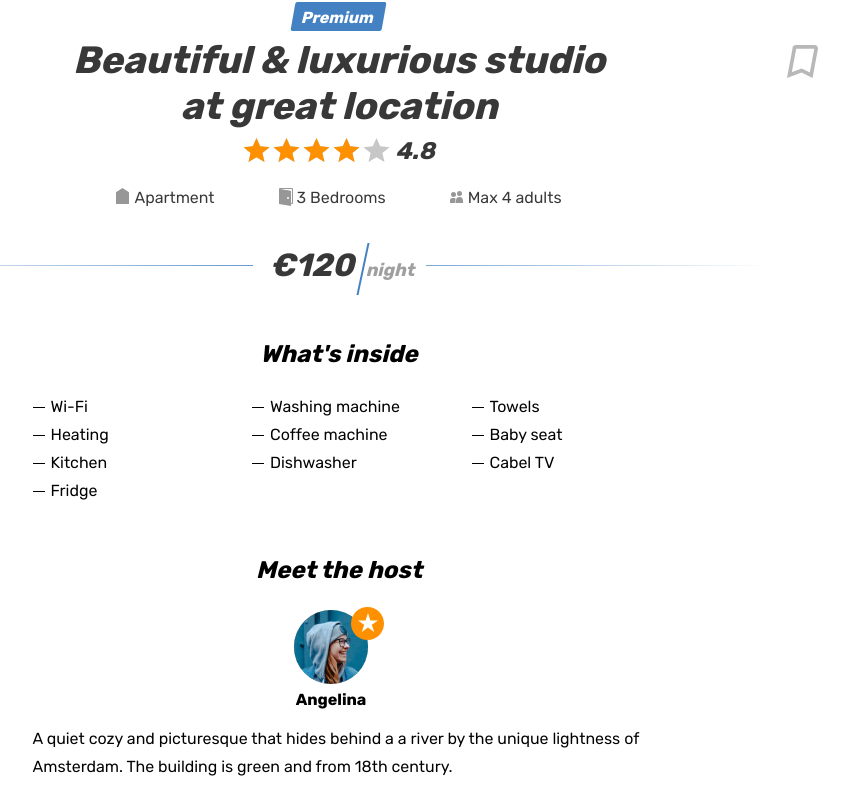
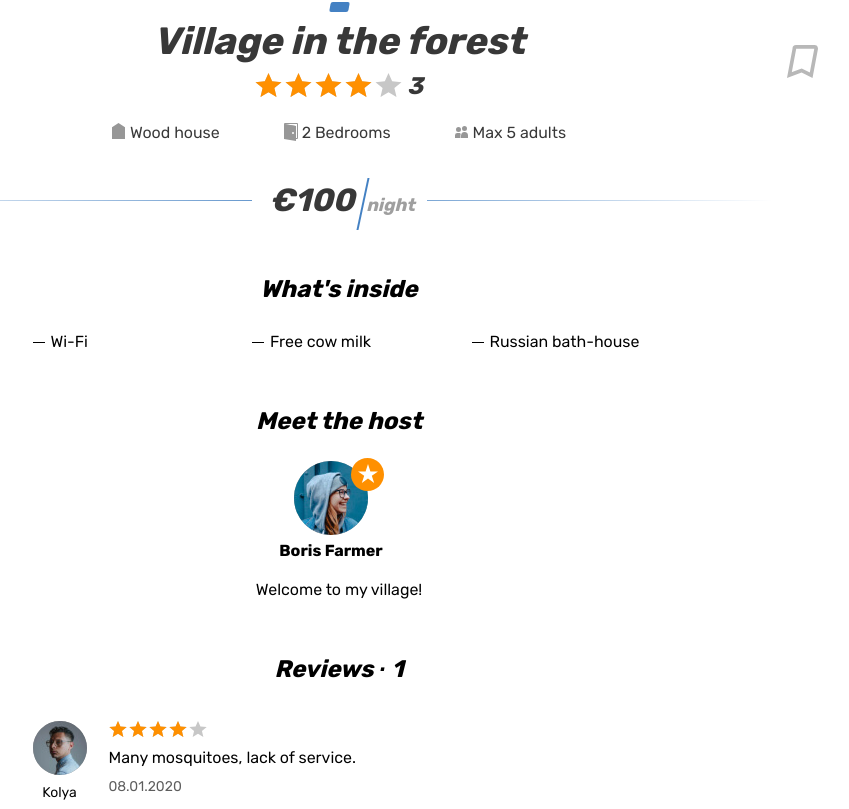
Before and after one commit to Krubob/1031945-six-cities-5, a React app: page /offer/1 in a window 1280 px wide. Shown: the part 511-1320 px from the top of the page, without its empty margins (301-1150 px from the left). Built offline with nearby package versions, Linux system fonts and the light colour scheme.

Commit message:
Добавляет моковые данные компоненты Favorites и Offer

```diff
--- a/src/components/favorites/favorites.jsx
+++ b/src/components/favorites/favorites.jsx
@@ -1,6 +1,10 @@
 import React from "react";
+import PropTypes from "prop-types";
+import OfferCard from "../offer-card/offer-card";
 
-const Favorites = () => {
+const Favorites = (props) => {
+  const {offers} = props;
+
   return (
     <div className="page">
       <header className="header">
@@ -40,16 +44,17 @@ const Favorites = () => {
                   </div>
                 </div>
                 <div className="favorites__places">
-                  <article className="favorites__card place-card">
+                  {offers.map((offer) => (
+                    <article key={offer.id} className="favorites__card place-card">
                       <div className="favorites__image-wrapper place-card__image-wrapper">
                         <a href="#">
-                        <img className="place-card__image" src="img/apartment-small-03.jpg" width="150" height="110" alt="Place image" />
+                          <img className="place-card__image" src={offer.image} width="150" height="110" alt="Place image" />
                         </a>
                       </div>
                       <div className="favorites__card-info place-card__info">
                         <div className="place-card__price-wrapper">
                           <div className="place-card__price">
-                          <b className="place-card__price-value">&euro;180</b>
+                            <b className="place-card__price-value">&euro;{offer.cost}</b>
                             <span className="place-card__price-text">&#47;&nbsp;night</span>
                           </div>
                           <button className="place-card__bookmark-button place-card__bookmark-button--active button" type="button">
@@ -66,43 +71,12 @@ const Favorites = () => {
                           </div>
                         </div>
                         <h2 className="place-card__name">
-                        <a href="#">Nice, cozy, warm big bed apartment</a>
+                          <a href="#">{offer.title}</a>
                         </h2>
-                      <p className="place-card__type">Apartment</p>
+                        <p className="place-card__type">{offer.type}</p>
                       </div>
                     </article>
-
-                  <article className="favorites__card place-card">
-                    <div className="favorites__image-wrapper place-card__image-wrapper">
-                      <a href="#">
-                        <img className="place-card__image" src="img/room-small.jpg" width="150" height="110" alt="Place image" />
-                      </a>
-                    </div>
-                    <div className="favorites__card-info place-card__info">
-                      <div className="place-card__price-wrapper">
-                        <div className="place-card__price">
-                          <b className="place-card__price-value">&euro;80</b>
-                          <span className="place-card__price-text">&#47;&nbsp;night</span>
-                        </div>
-                        <button className="place-card__bookmark-button place-card__bookmark-button--active button" type="button">
-                          <svg className="place-card__bookmark-icon" width="18" height="19">
-                            <use xlinkHref="#icon-bookmark"></use>
-                          </svg>
-                          <span className="visually-hidden">In bookmarks</span>
-                        </button>
-                      </div>
-                      <div className="place-card__rating rating">
-                        <div className="place-card__stars rating__stars">
-                          <span style={{width: `80%`}}></span>
-                          <span className="visually-hidden">Rating</span>
-                        </div>
-                      </div>
-                      <h2 className="place-card__name">
-                        <a href="#">Wood and stone place</a>
-                      </h2>
-                      <p className="place-card__type">Private room</p>
-                    </div>
-                  </article>
+                  ))}
                 </div>
               </li>
 
@@ -162,4 +136,8 @@ const Favorites = () => {
   );
 };
 
+Favorites.propTypes = {
+  offers: PropTypes.arrayOf(OfferCard.propTypes.offer),
+};
+
 export default Favorites;
--- a/src/components/offer/offer.jsx
+++ b/src/components/offer/offer.jsx
@@ -1,6 +1,12 @@
 import React from "react";
+import PropTypes from "prop-types";
+import OfferCard from "../offer-card/offer-card";
 
-const Offer = () => {
+const Offer = (props) => {
+  const {offers, reviews} = props;
+  const offer = offers[1];
+  const review = reviews[1];
+
   return (
     <div className="page">
       <header className="header">
@@ -53,11 +59,11 @@ const Offer = () => {
           <div className="property__container container">
             <div className="property__wrapper">
               <div className="property__mark">
-                <span>Premium</span>
+                <span>{offer.mark}</span>
               </div>
               <div className="property__name-wrapper">
                 <h1 className="property__name">
-              Beautiful &amp; luxurious studio at great location
+                  {offer.title}
                 </h1>
                 <button className="property__bookmark-button button" type="button">
                   <svg className="property__bookmark-icon" width="31" height="33">
@@ -71,74 +77,46 @@ const Offer = () => {
                   <span style={{width: `80%`}}></span>
                   <span className="visually-hidden">Rating</span>
                 </div>
-                <span className="property__rating-value rating__value">4.8</span>
+                <span className="property__rating-value rating__value">{offer.rating}</span>
               </div>
               <ul className="property__features">
                 <li className="property__feature property__feature--entire">
-              Apartment
+                  {offer.features.type}
                 </li>
                 <li className="property__feature property__feature--bedrooms">
-              3 Bedrooms
+                  {offer.features.bedrooms} Bedrooms
                 </li>
                 <li className="property__feature property__feature--adults">
-              Max 4 adults
+                  Max {offer.features.guests} adults
                 </li>
               </ul>
               <div className="property__price">
-                <b className="property__price-value">&euro;120</b>
+                <b className="property__price-value">&euro;{offer.cost}</b>
                 <span className="property__price-text">&nbsp;night</span>
               </div>
               <div className="property__inside">
                 <h2 className="property__inside-title">What&apos;s inside</h2>
                 <ul className="property__inside-list">
-                  <li className="property__inside-item">
-                Wi-Fi
-                  </li>
-                  <li className="property__inside-item">
-                Washing machine
-                  </li>
-                  <li className="property__inside-item">
-                Towels
-                  </li>
-                  <li className="property__inside-item">
-                Heating
-                  </li>
-                  <li className="property__inside-item">
-                Coffee machine
-                  </li>
-                  <li className="property__inside-item">
-                Baby seat
-                  </li>
-                  <li className="property__inside-item">
-                Kitchen
-                  </li>
-                  <li className="property__inside-item">
-                Dishwasher
-                  </li>
-                  <li className="property__inside-item">
-                Cabel TV
-                  </li>
-                  <li className="property__inside-item">
-                Fridge
-                  </li>
+                  {offer.service.map((it, id) => (
+                    <li key={it + id} className="property__inside-item">
+                      {it}
+                    </li>
+                  ))}
                 </ul>
               </div>
               <div className="property__host">
                 <h2 className="property__host-title">Meet the host</h2>
                 <div className="property__host-user user">
                   <div className="property__avatar-wrapper property__avatar-wrapper--pro user__avatar-wrapper">
-                    <img className="property__avatar user__avatar" src="img/avatar-angelina.jpg" width="74" height="74" alt="Host avatar" />
+                    <img className="property__avatar user__avatar" src={offer.owner.avatar} width="74" height="74" alt="Host avatar" />
                   </div>
                   <span className="property__user-name">
-                Angelina
+                    {offer.owner.name}
                   </span>
                 </div>
                 <div className="property__description">
                   <p className="property__text">
-                A quiet cozy and picturesque that hides behind a a river by the unique lightness of Amsterdam. The building is green and from 18th century.
-                  </p>
-                  <p className="property__text">
-                An independent House, strategically located between Rembrand Square and National Opera, but where the bustle of the city comes to rest in this alley flowery and colorful.
+                    {offer.owner.description}
                   </p>
                 </div>
               </div>
@@ -148,10 +126,10 @@ const Offer = () => {
                   <li className="reviews__item">
                     <div className="reviews__user user">
                       <div className="reviews__avatar-wrapper user__avatar-wrapper">
-                        <img className="reviews__avatar user__avatar" src="img/avatar-max.jpg" width="54" height="54" alt="Reviews avatar" />
+                        <img className="reviews__avatar user__avatar" src={review.avatar.src} width="54" height="54" alt={review.avatar.alt} />
                       </div>
                       <span className="reviews__user-name">
-                    Max
+                        {review.author}
                       </span>
                     </div>
                     <div className="reviews__info">
@@ -162,9 +140,9 @@ const Offer = () => {
                         </div>
                       </div>
                       <p className="reviews__text">
-                    A quiet cozy and picturesque that hides behind a a river by the unique lightness of Amsterdam. The building is green and from 18th century.
+                        {review.text}
                       </p>
-                      <time className="reviews__time" dateTime="2019-04-24">April 2019</time>
+                      <time className="reviews__time" dateTime="2019-04-24">{review.date}</time>
                     </div>
                   </li>
                 </ul>
@@ -326,4 +304,9 @@ const Offer = () => {
   );
 };
 
+Offer.propTypes = {
+  offers: PropTypes.arrayOf(OfferCard.propTypes.offer),
+  reviews: PropTypes.array.isRequired,
+};
+
 export default Offer;
--- a/src/mocks/offers.js
+++ b/src/mocks/offers.js
@@ -84,7 +84,7 @@ export default [
     type: `Apartment`,
     cost: 800,
     rating: 4.8,
-    image: `img/apartment-02.jpg`,
+    image: `img/apartment-03.jpg`,
     photos: [
       {
         src: `img/room.jpg`,
```
Also changed, not shown: src/components/app/app.jsx (+10 -1 lines). Lines whose indentation alone changed are shown as unchanged.
